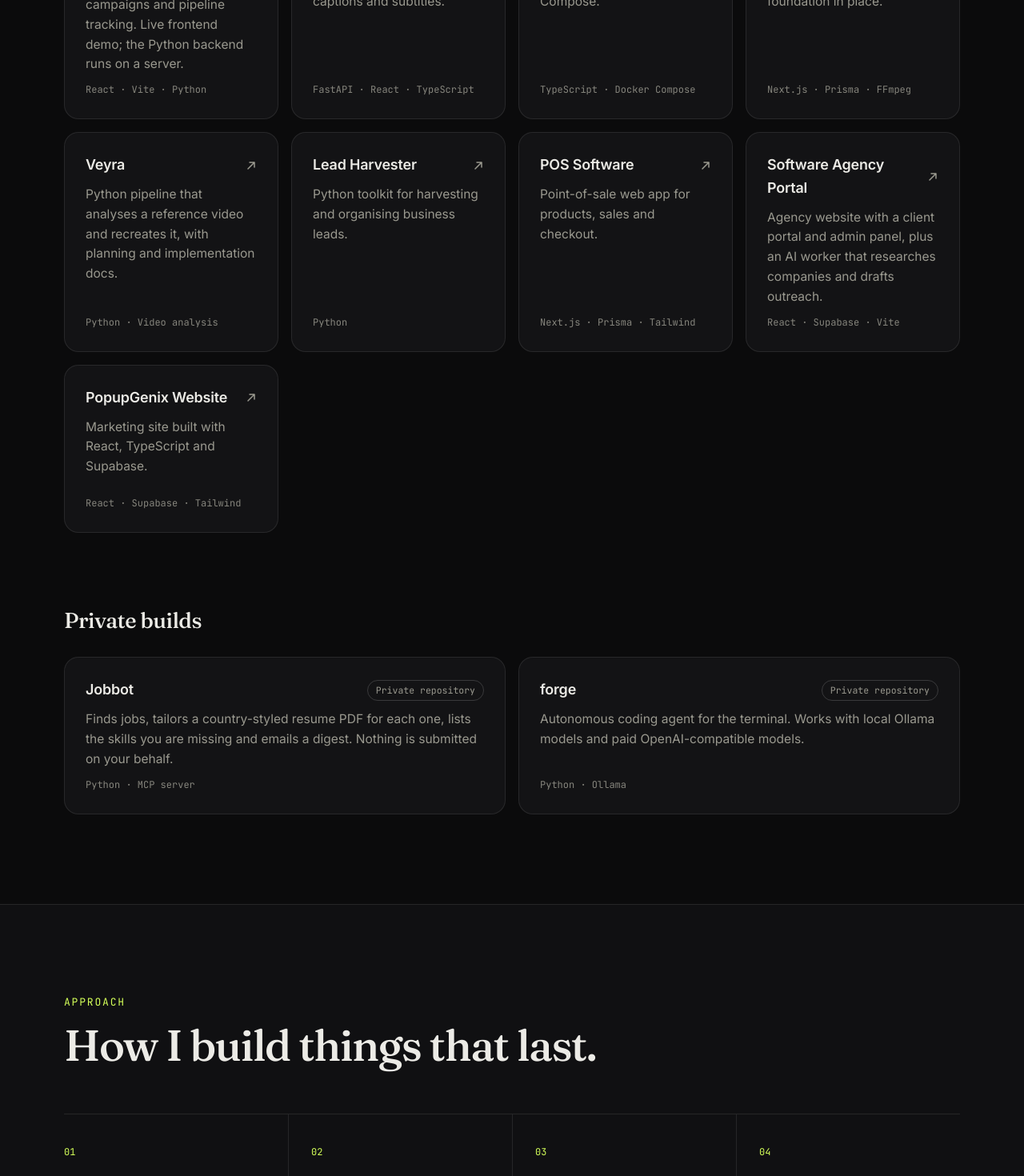
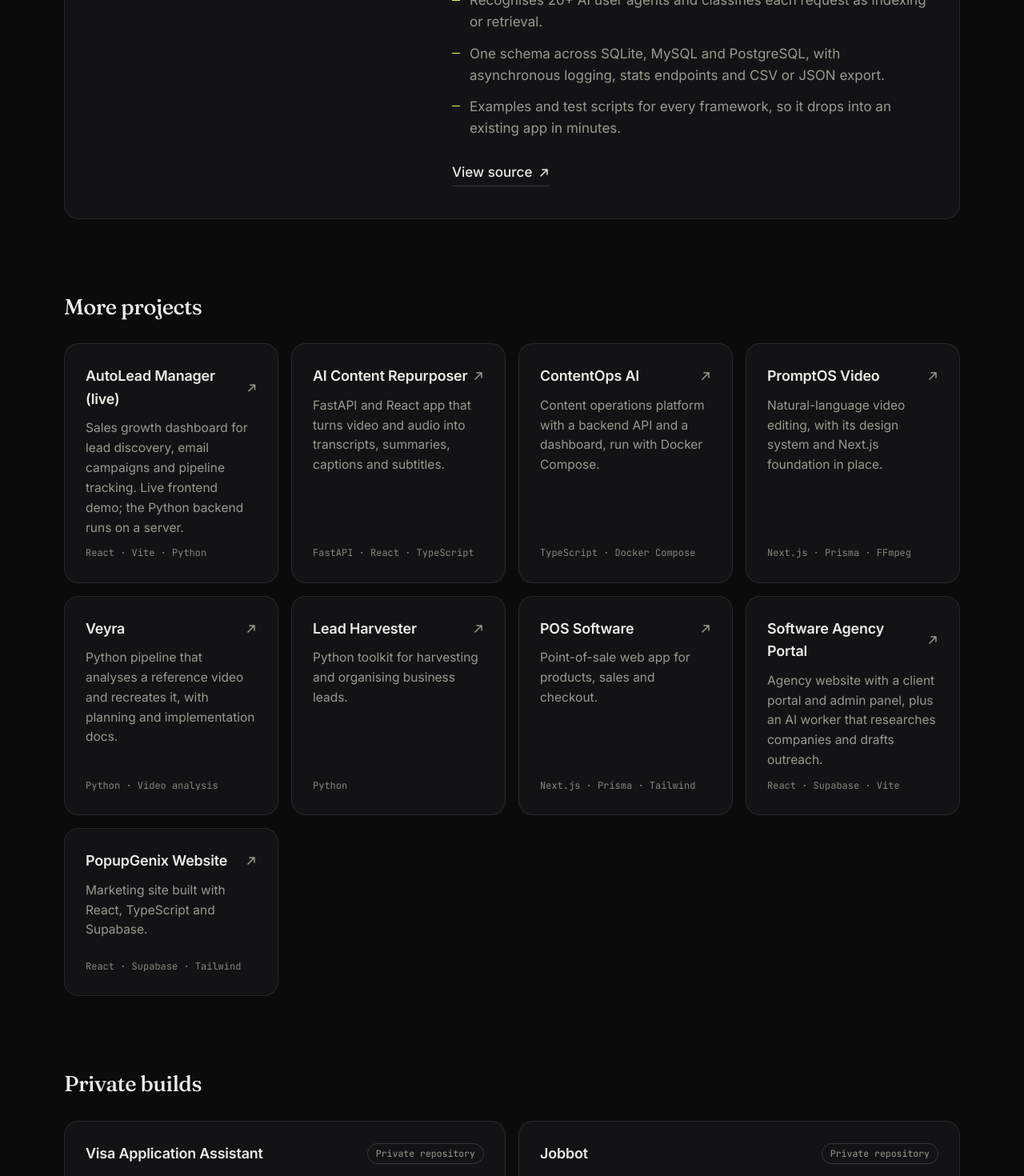
Before and after one commit to shahed1475/Portfolio, a Next.js app: page / in a window 1280 px wide. Shown: the part 4620-6090 px from the top of the page at 80% size. Built offline with nearby package versions, Linux system fonts and the light colour scheme.

Commit message:
Add AI Bot Visit Tracker and Visa Application Assistant

```diff
--- a/src/data/site.ts
+++ b/src/data/site.ts
@@ -86,6 +86,7 @@ export const caseStudies: CaseStudy[] = [
     flowLabel: "Data model",
     flow: ["Documents", "Versions", "Clauses", "Obligations", "Templates"],
   },
+  { index: "05", title: "AI Bot Visit Tracker", kicker: "AI crawler analytics middleware", summary: "Drop-in middleware for Node.js, Flask, Django and PHP that detects and logs visits from AI bots such as GPTBot, ClaudeBot and Gemini, and shows which pages they read.", points: ["Recognises 20+ AI user agents and classifies each request as indexing or retrieval.", "One schema across SQLite, MySQL and PostgreSQL, with asynchronous logging, stats endpoints and CSV or JSON export.", "Examples and test scripts for every framework, so it drops into an existing app in minutes."], stack: ["Node.js", "Python", "PHP", "SQL"], repo: "https://github.com/shahed1475/ai-bot-visit-tracker", flowLabel: "Pipeline", flow: ["Request", "Detect bot", "Classify", "Log", "Analytics"] },
 ];
 
 export const moreWork = [
@@ -141,6 +142,7 @@ export const moreWork = [
 ];
 
 export const privateWork = [
+  { title: "Visa Application Assistant", text: "Local-first assistant that organises application documents and helps fill a configurable portal form under the user's control. It never submits and never bypasses CAPTCHA or OTP.", stack: "TypeScript · Fastify · Playwright · SQLite" },
   {
     title: "Jobbot",
     text: "Finds jobs, tailors a country-styled resume PDF for each one, lists the skills you are missing and emails a digest. Nothing is submitted on your behalf.",
```
